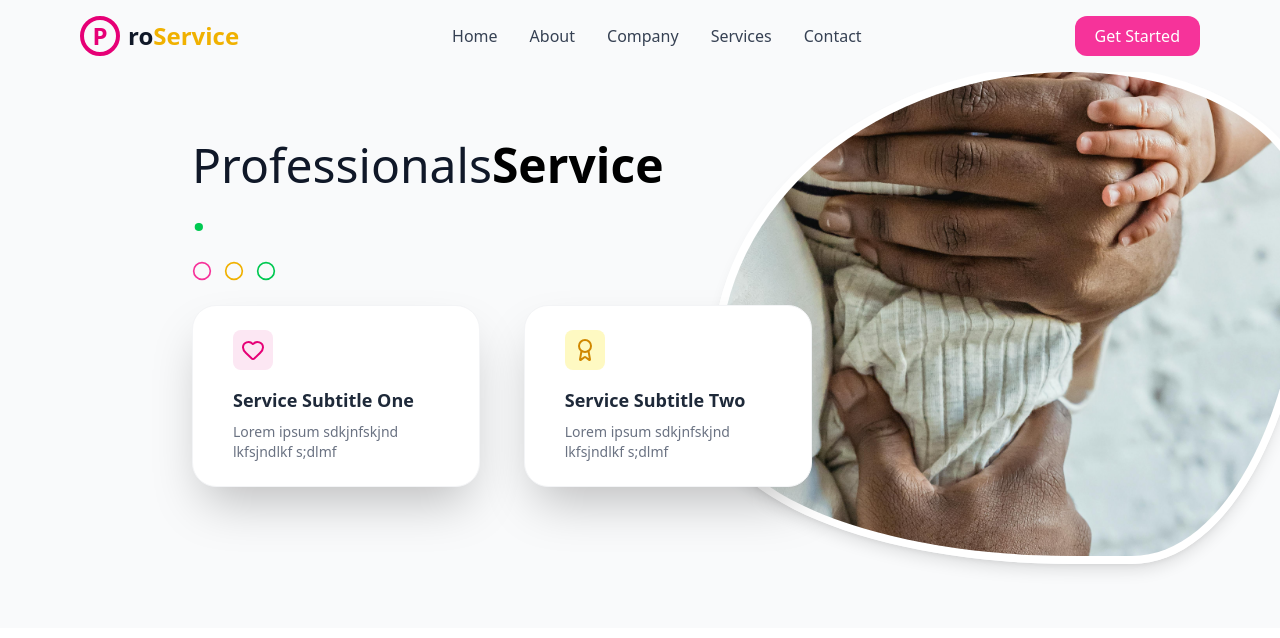
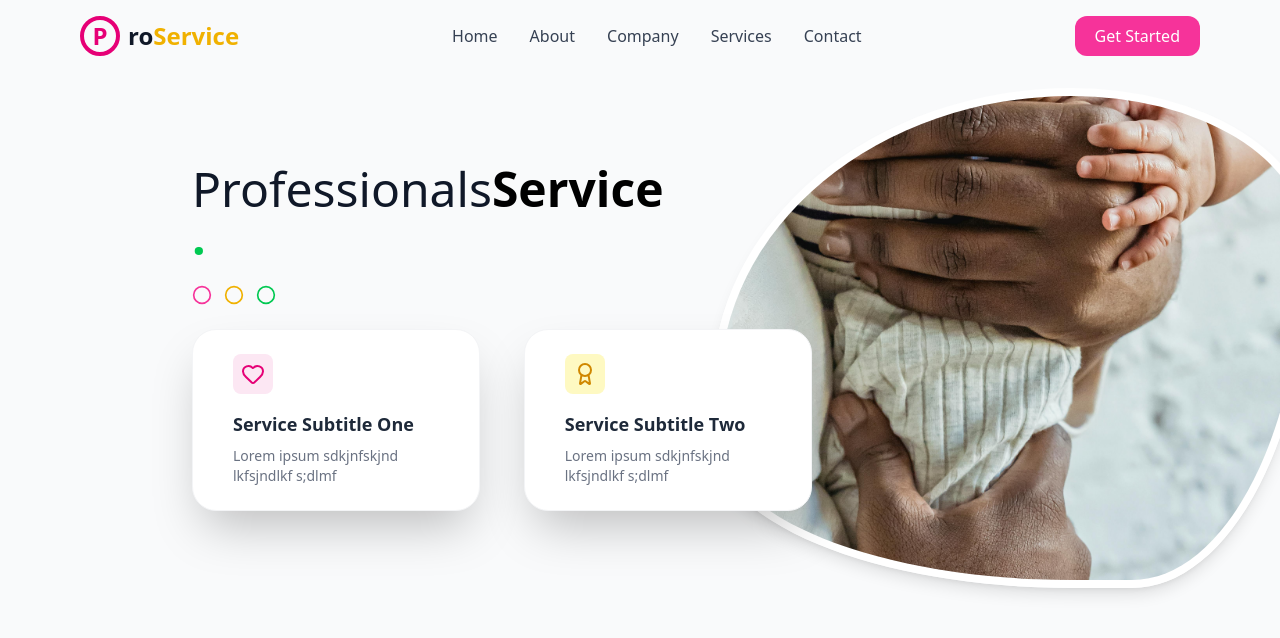
Before and after one commit to pinkx-xlink/tailwindcss-experiment, a React (Vite) app in the folder bank_modern_app/: page / in a window 1280 px wide. Shown: the top 638 px of the page. Built offline with nearby package versions, Linux system fonts and the light colour scheme.

Commit message:
Add top margin to Hero section

```diff
--- a/bank_modern_app/src/components/Hero.jsx
+++ b/bank_modern_app/src/components/Hero.jsx
@@ -3,7 +3,7 @@ import hero from '../assets/hands.jpg';
 
 const Hero = () => {
   return (
-    <section className='relative overflow-hidden bg-gray-50 py-12 px-4
+    <section className='relative mt-6 overflow-hidden bg-gray-50 py-12 px-4
     sm:px-6 md:px-8 lg:py-16 lg:px-20 flex flex-col lg:flex-row items-center
     justify-between'>
         <div className='flex-1 lg:ml-28 w-full max-w-xl space-y-6 relative
```
